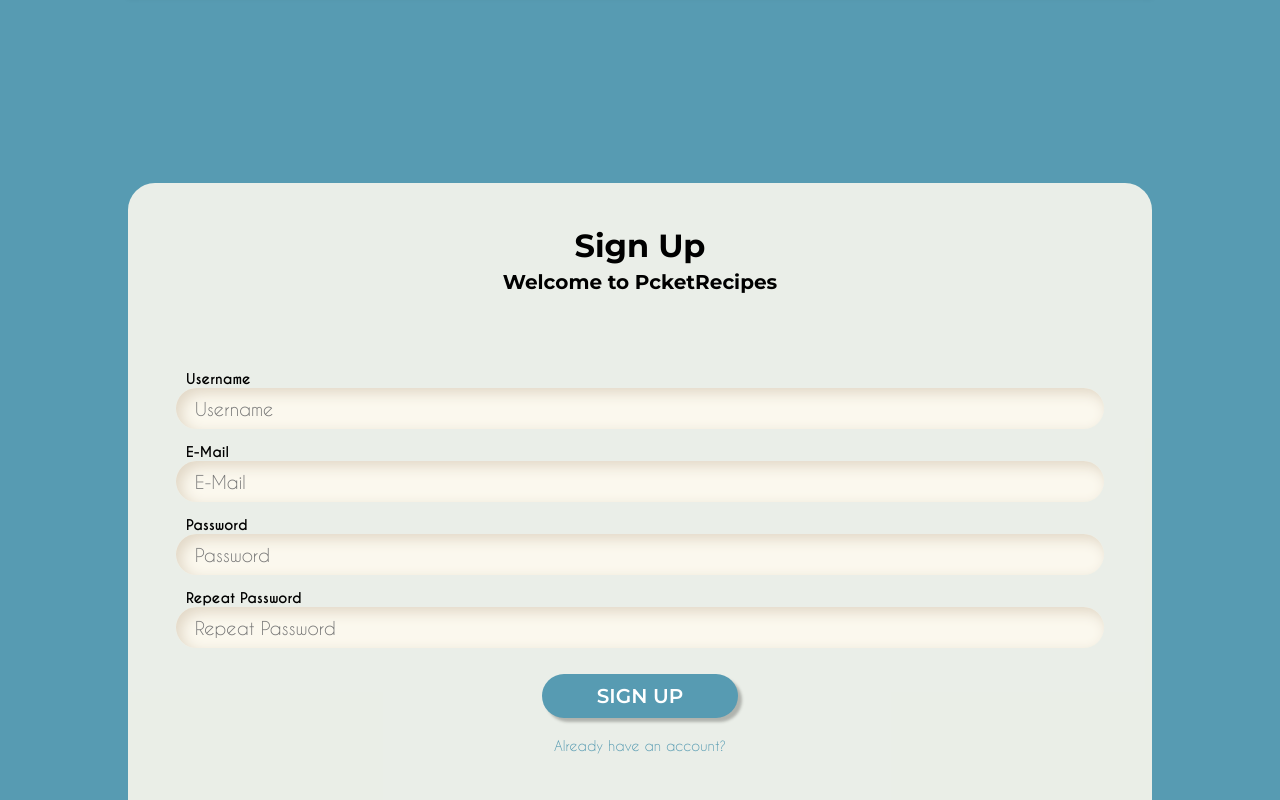
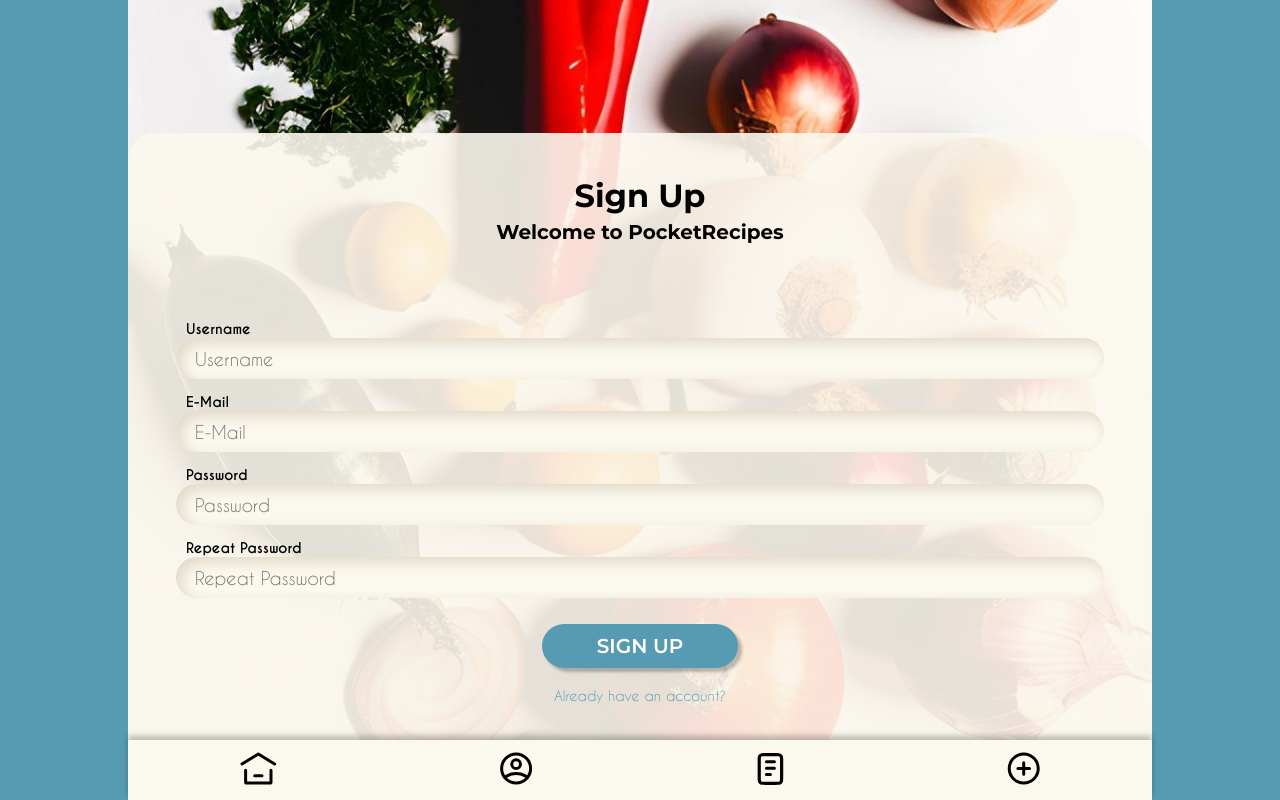
Before and after one commit to zhva/PocketRecipes, a React (Create React App) app: page /signup in a window 1280 px wide. Built offline with nearby package versions, Linux system fonts and the light colour scheme; no server answers; the HTML template or start-up script is replaced by a standard one.

Commit message:
fixes Signup styling

```diff
--- a/src/components/Signup.jsx
+++ b/src/components/Signup.jsx
@@ -70,10 +70,11 @@ export const Signup = () => {
   const { handleSubmit, handleChange, handleBlur, values, errors } = useSigup()
 
   return (
+    <div className='signup-page'>
       <div className='signup-container content-container'>
         <form onSubmit={handleSubmit} className='form-signup'>
           <h1>Sign Up</h1>
-        <h2>Welcome to PcketRecipes</h2>
+          <h2>Welcome to PocketRecipes</h2>
           <div className='signup-inner-container'>
               <TextInput
                   type="text"
@@ -132,5 +133,6 @@ export const Signup = () => {
           </div>
         </form>
       </div>
+    </div>
   )
 }
--- a/src/scss/Signup.scss
+++ b/src/scss/Signup.scss
@@ -1,6 +1,14 @@
-.signup-container {
-    max-width: inherit;
-    h1 {
-        color: $text-color;
+.signup-page {
+    width: 100%;
+    max-width: $page-max-width;
+    min-height: 100vh;
+    background-image: url(../images/BG.jpg);
+    background-repeat: no-repeat;
+    background-size: cover;
+    .signup-container {
+        max-width: inherit;
+        h1 {
+            color: $text-color;
+        }
     }
 }
--- a/src/scss/global.scss
+++ b/src/scss/global.scss
@@ -50,6 +50,7 @@ ol {
         align-items: center;
         gap: 3px;
         margin-top: 50px;
+        margin-bottom: 50px;
 
         Button {
             margin-top: 20px;
```
Lines whose indentation alone changed are shown as unchanged.
